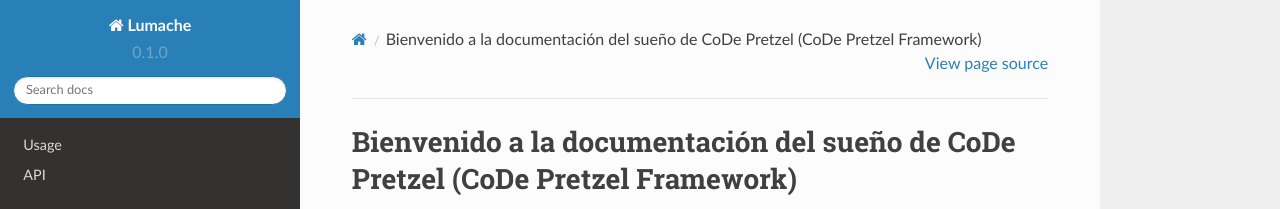
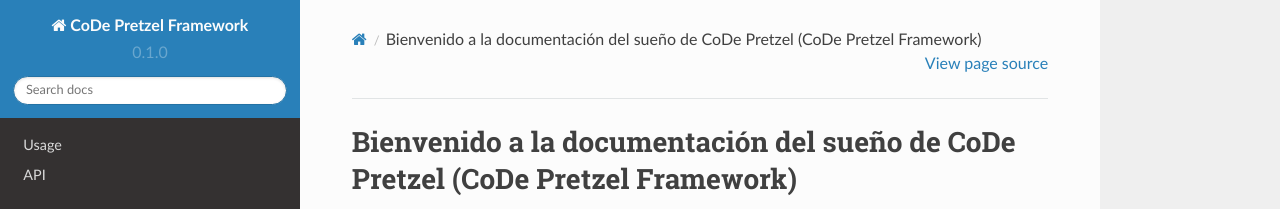
Before and after one commit to CoDePretzel/CoDePretzel_Framework, a Sphinx documentation site: the page built from docs/source/index.rst, in a window 1280 px wide. Shown: the top 209 px of the page. Built offline with Sphinx 7.4.7 and the Read the Docs theme 2.0.0, drawn with Linux system fonts in a browser that asks for light colours.

Commit message:
Fix/Try, se regresó el texto del título del proyecto al correcto 'CoDe Pretzel Framework' en source/conf.py y se ajustó el subelement de 'toctree' en api.rst, que es el que probablemente esté intentando cargarse y no existe

```diff
--- a/docs/source/api.rst
+++ b/docs/source/api.rst
@@ -4,4 +4,4 @@ API
 .. autosummary::
    :toctree: generated
 
-   lumache
+   index
--- a/docs/source/conf.py
+++ b/docs/source/conf.py
@@ -2,7 +2,7 @@
 
 # -- Project information
 
-project = 'Lumache'
+project = 'CoDe Pretzel Framework'
 copyright = 'Apache 2.0 License'
 author = 'Rafael Karosuo'
 
```
